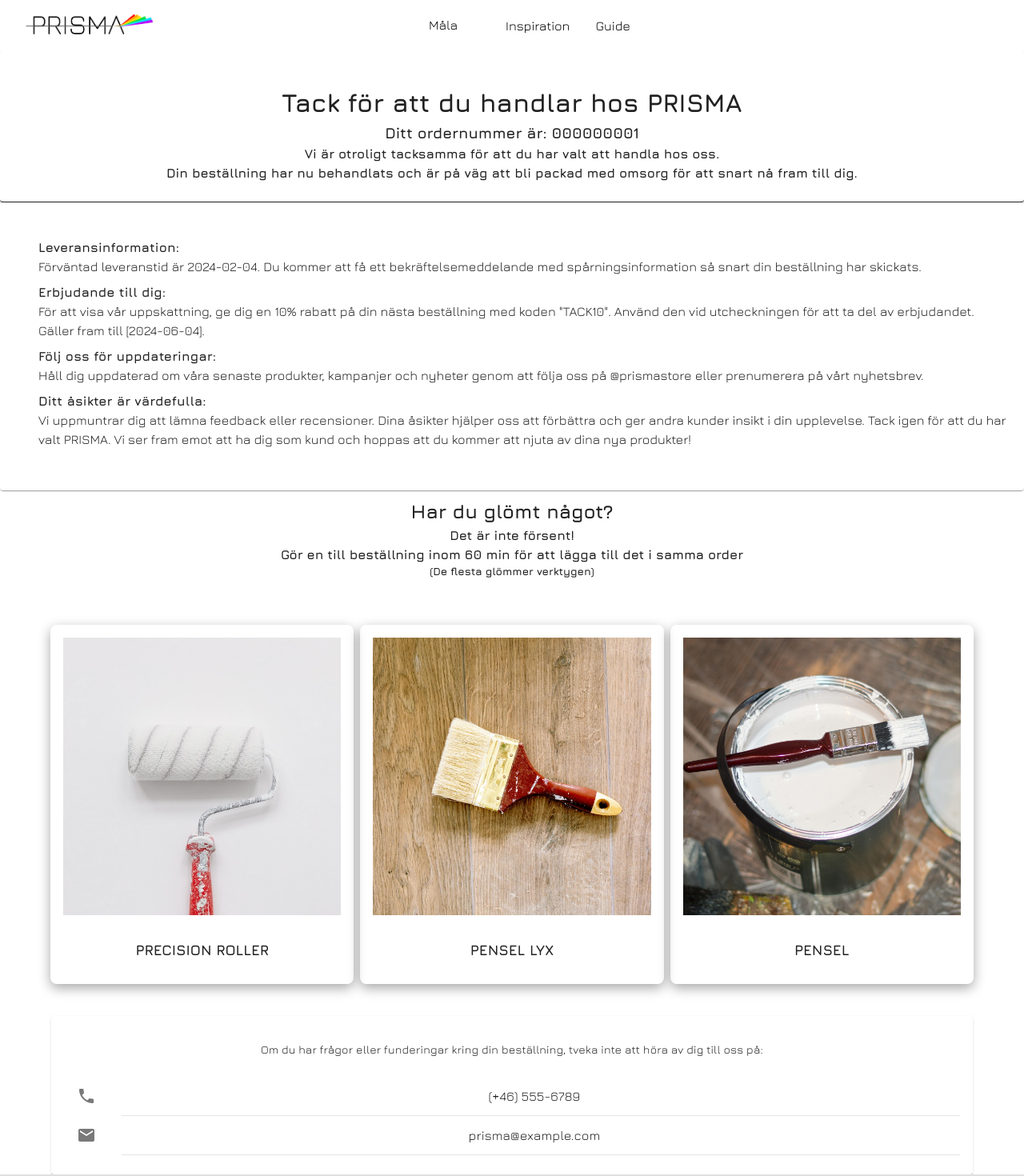
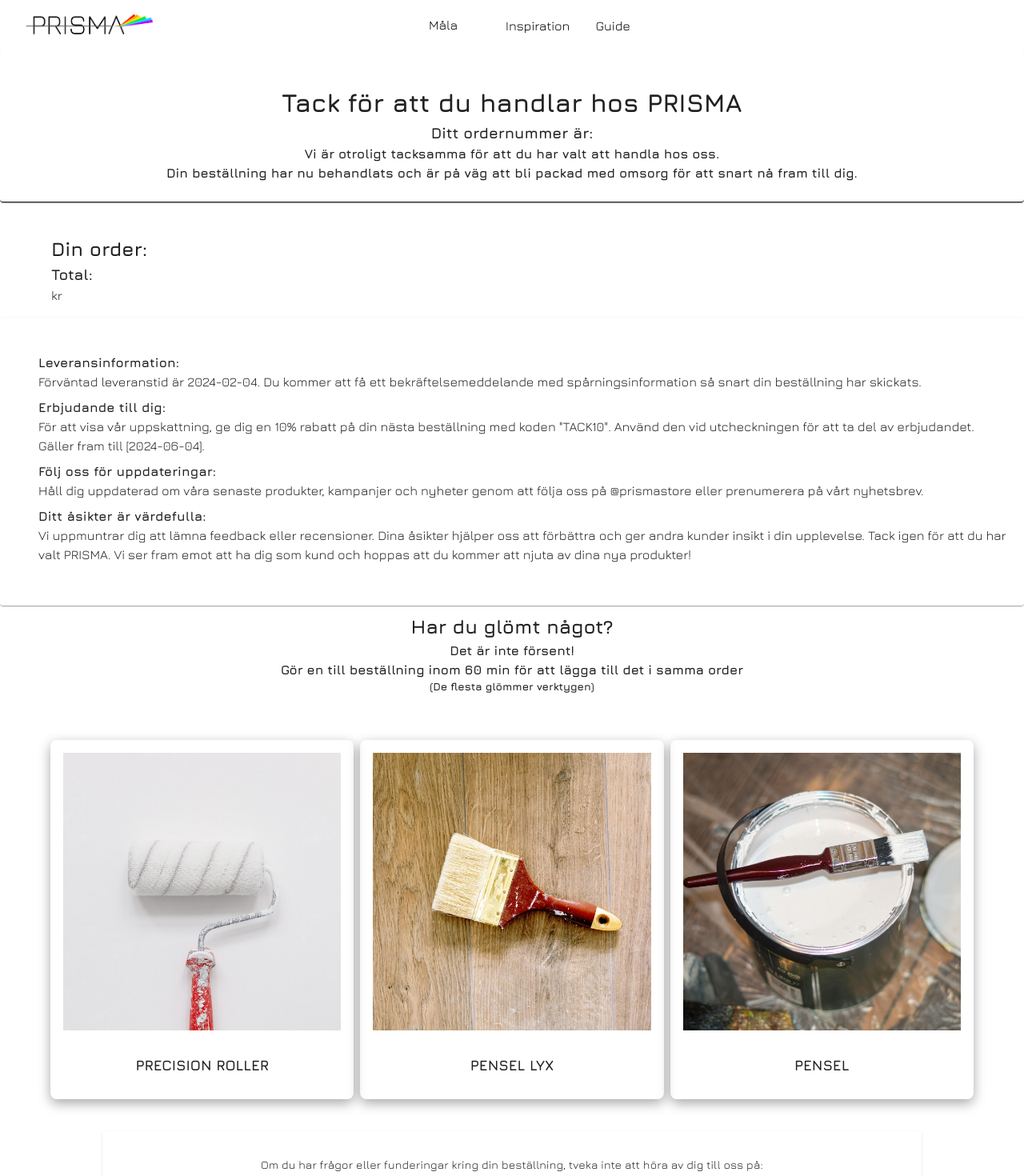
Before and after one commit to eliaslevander/AgilUtveckling-Team2, a Vue app: page /ThanksAlot in a window 1280 px wide. Shown: the top 1470 px of the page at 80% size. Built offline with nearby package versions, Linux system fonts and the light colour scheme; some icons are missing.

Commit message:
sammanställning order

```diff
--- a/src/views/ThanksAlot.vue
+++ b/src/views/ThanksAlot.vue
@@ -2,18 +2,34 @@
 import { productsStore } from "../stores/products";
 import router from "@/router";
 import { computed } from 'vue';
+import { useCartStore } from "../stores/cart";
+import { ref, onMounted } from "vue";
 
+
+//Order från varukorg
+const cartStore = useCartStore()
+const orderData = ref(null)
+
+onMounted(() => {
+        const orderDataString = sessionStorage.getItem('orderData')
+        if (orderDataString) {
+            orderData.value = JSON.parse(orderDataString)
+        }
+    })
+
+//Accessories från JSON
 const store = productsStore();
-
 const goToProduct = (id) => {
   router.push({ name: "product", params: { id: id } });
 };
 const filteredProducts = computed(() => {
   return store.products.filter(product => product.category === 'accessories');
 });
+</script>
 
-</script>
+
 <script>
+//Countdown 60 min
     export default {
         data () {
         return {
@@ -37,13 +53,36 @@ const filteredProducts = computed(() => {
 </script>
 
 <template>
+
+
 <div>
     <v-card class="Thanks">
     <h1>Tack för att du handlar hos PRISMA</h1>
-    <h3>Ditt ordernummer är: 000000001</h3>
+    <h3>Ditt ordernummer är: {{ orderData?.orderId }}</h3>
     <h4>Vi är otroligt tacksamma för att du har valt att handla hos oss. </h4>
     <h4>Din beställning har nu behandlats och är på väg att bli packad med omsorg för att snart nå fram till dig.</h4>
   </v-card>
+  <div class="checkout-item-container">
+      <!-- Bild och styckpris -->
+      <h2>Din order:</h2>
+      <div
+        id="checkout-item-header"
+        v-for="(item, index) in cartStore.items"
+        :key="index"
+      >
+        <div id="photo-title">
+          <img :src="item.product.image" alt="" />
+          <h5>{{ item.product.name }}</h5>
+        </div>
+        <p>{{ item.product.price }} kr / st</p>
+      </div>
+      <div id="total-cost">
+          <h3>Total:</h3>
+          <p>{{ orderData?.totalSum }} kr</p>
+          <p>{{ orderData?.shipping }} </p>
+        </div>
+
+</div>
   <v-card class="info">
       <v-list>
       <v-list-item>
@@ -141,11 +180,38 @@ const filteredProducts = computed(() => {
 .contactlist{
   text-align:center;
   margin:auto;
+  margin-bottom: 2vh;
   margin-top: 4vh;
   padding: 2vh;
-  width: 90%;
+  width: 80%;
 }
+.checkout-item-container {
+    margin-top: 3vh;
+    width: 100%;
+    margin-right: 5rem;
+    padding: 1rem 4rem;
+    height: auto;
+    overflow-y: auto;
+  }
 
+  #checkout-item-header {
+    display: flex;
+    justify-content: space-between;
+    align-items: center;
+    margin-top: 1rem;
+  }
+  #checkout-item-header #photo-title {
+    display: flex;
+    align-items: center;
+    gap: 1rem;
+  }
+
+  #checkout-item-header #photo-title img {
+    width: 6rem;
+    height: 6rem;
+    margin-bottom: 1rem;
+    object-fit: cover;
+  }
 
 #infotitle {
   font-weight: 800;
```
